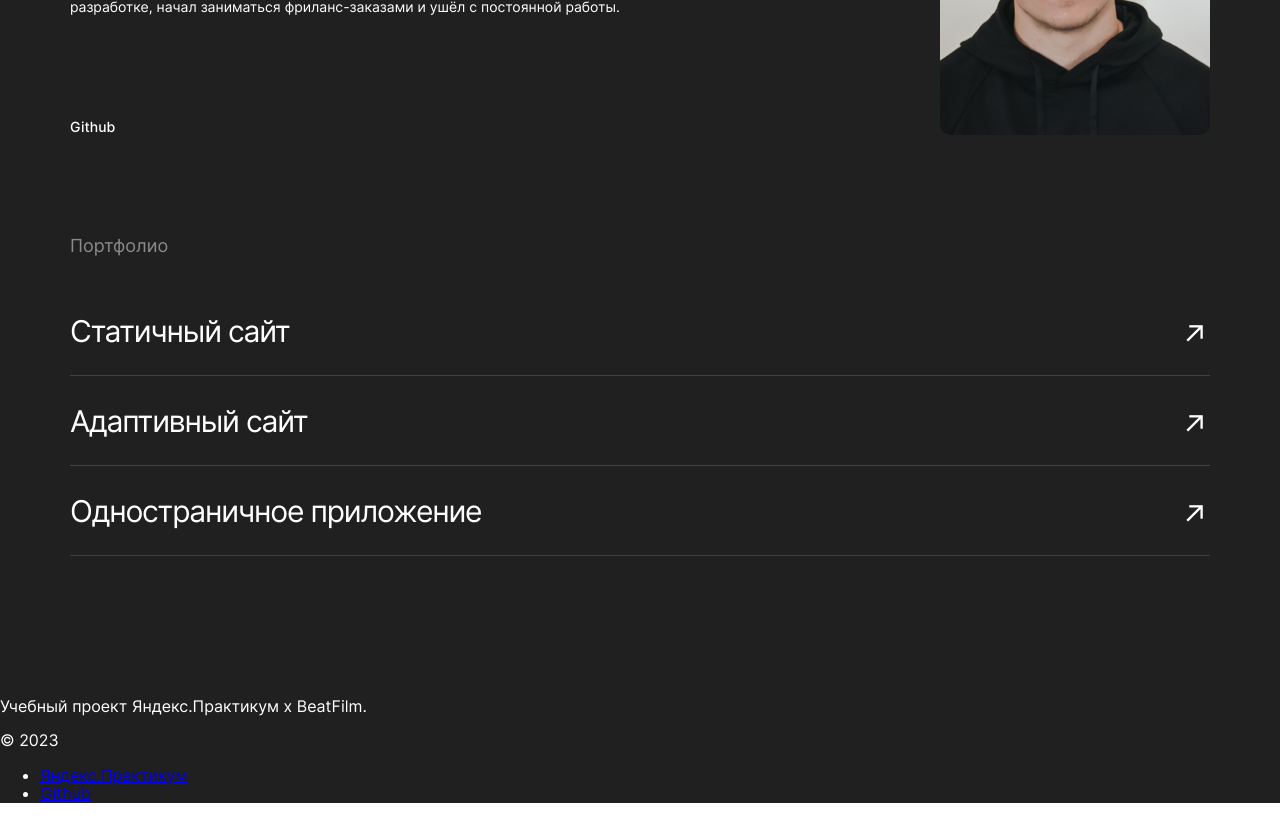
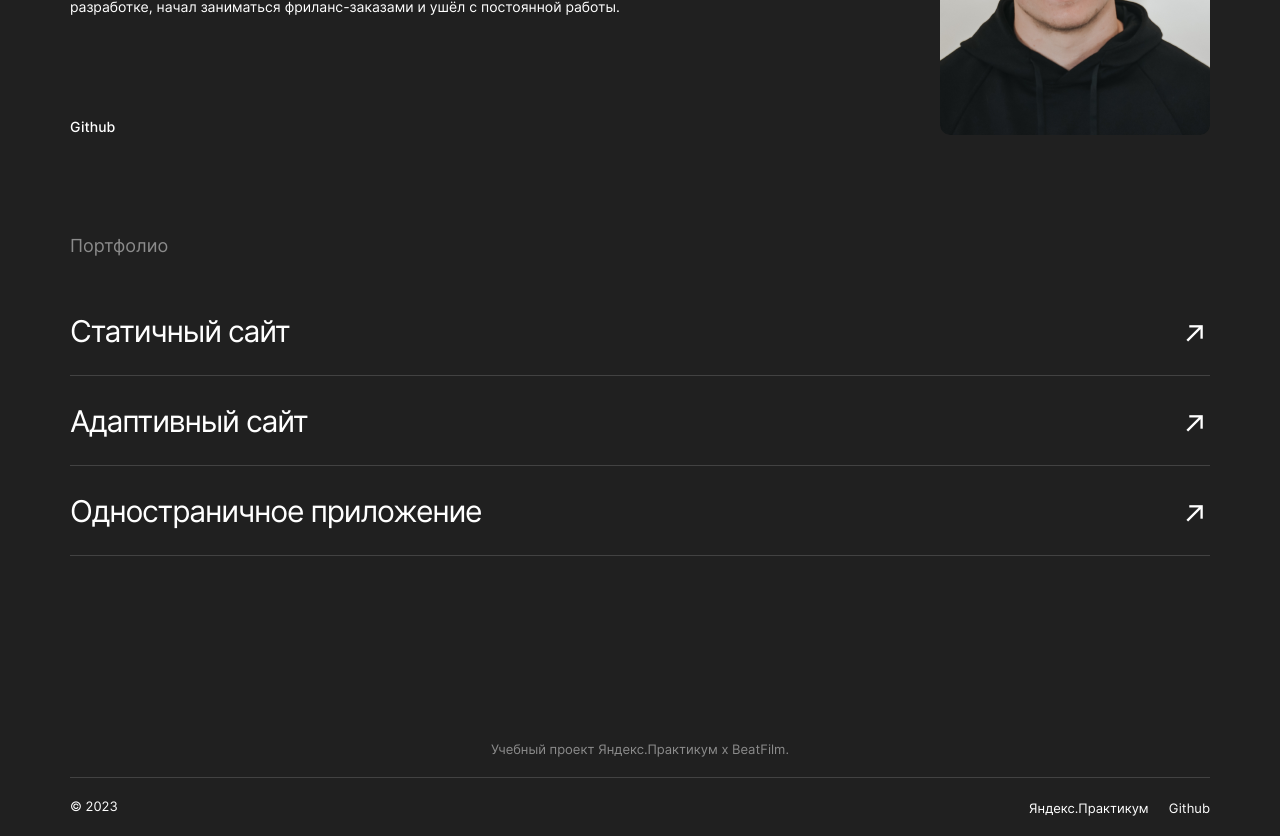
Before and after one commit to alebedev85/movies-explorer-frontend, a React (Create React App) app: page / in a window 1280 px wide. Shown: the part 2300-3136 px from the top of the page. Built offline with nearby package versions, Linux system fonts and the light colour scheme.

Commit message:
refactor: сделал стили для Footer

```diff
--- a/src/components/Footer/Footer.css
+++ b/src/components/Footer/Footer.css
@@ -0,0 +1,40 @@
+.footer {
+  padding: 79px 70px 20px;
+}
+
+.footer__title {
+  margin: 0;
+  padding: 0;
+  padding-bottom: 20px;
+  color: #8B8B8B;
+  text-align: center;
+  font-size: 13px;
+  font-style: normal;
+  font-weight: 400;
+  line-height: normal;
+  border-bottom: 1px solid #424242;
+}
+
+.footer__navigation {
+  display: flex;
+  justify-content: space-between;
+  padding-top: 20px;
+}
+
+.footer__links {
+  margin: 0;
+  padding: 0;
+  list-style-type: none;
+  display: flex;
+  gap: 20px;
+}
+
+.footer__links__text {
+  margin: 0;
+  padding: 0;
+  font-size: 13px;
+  font-style: normal;
+  font-weight: 400;
+  line-height: normal;
+  text-decoration: none;
+}
--- a/src/components/Footer/Footer.js
+++ b/src/components/Footer/Footer.js
@@ -6,28 +6,28 @@ function Footer() {
   const currentYear = new Date().getFullYear();
 
   return (
-    <footer className="footer">
-      <p className="footer__title">
+    <footer className='footer'>
+      <p className='footer__title'>
         Учебный проект Яндекс.Практикум х BeatFilm.
       </p>
-      <div className="footer__navigation">
-        <p className="footer__copyright">
+      <div className='footer__navigation'>
+        <p className='footer__links__text'>
           &copy; {currentYear}
         </p>
-        <ul className="footer__links">
-          <li className='footer__link'>
-            <a href="https://practicum.yandex.ru"
-              className="footer__link link"
-              rel="noreferrer"
-              target="_blank">
+        <ul className='footer__links'>
+          <li>
+            <a href='https://practicum.yandex.ru'
+              className='footer__links__text link'
+              rel='noreferrer'
+              target='_blank'>
               Яндекс.Практикум
             </a>
           </li>
-          <li className='footer__link'>
-            <a href="https://github.com/alebedev85/movies-explorer-frontend"
-              className="footer__link link"
-              rel="noreferrer"
-              target="_blank">
+          <li>
+            <a href='https://github.com/alebedev85/movies-explorer-frontend'
+              className='footer__links__text link'
+              rel='noreferrer'
+              target='_blank'>
               Github
             </a>
           </li>
--- a/src/components/Portfolio/Portfolio.css
+++ b/src/components/Portfolio/Portfolio.css
@@ -1,5 +1,5 @@
 .portfolio {
-  padding: 101px 70px 125px;
+  padding: 101px 70px 106px;
 }
 
 .portfolio__title {
--- a/src/index.css
+++ b/src/index.css
@@ -13,3 +13,13 @@
   color: #FFFFFF;
   min-width: 320px;
 }
+
+.link {
+  text-decoration: none;
+  color: #FFF;
+}
+
+.link:hover {
+  opacity: 0.70;
+  cursor: pointer;
+}
```
